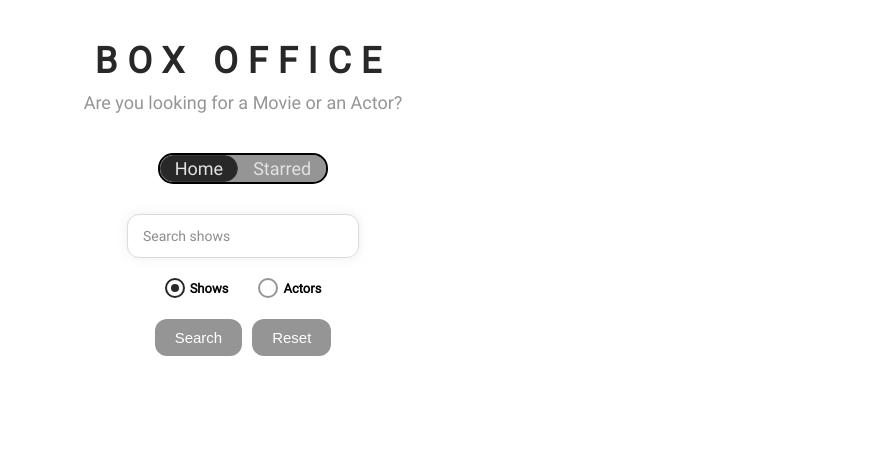
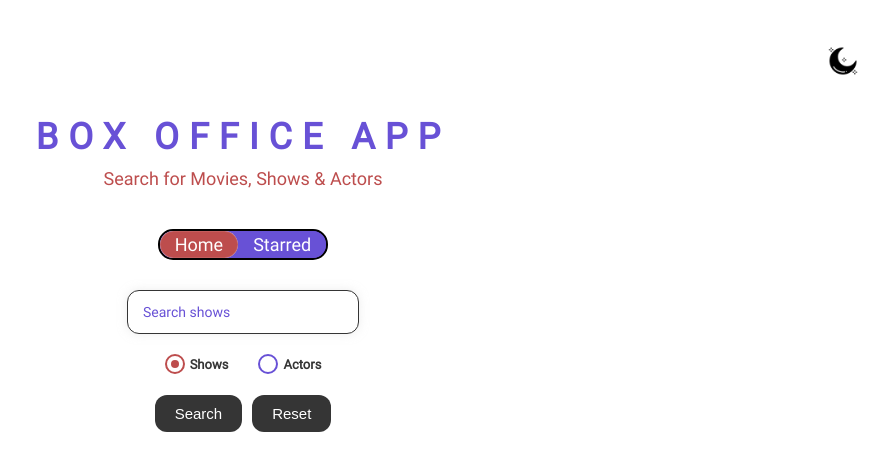
Before and after one commit to WarLord0401/BOA, a React (Create React App) app: page / in a window 1280 px wide. Shown: the top 470 px of the page, without its empty margins (397-1280 px from the left). Built offline with nearby package versions, Linux system fonts and the light colour scheme.

Commit message:
final styling

```diff
--- a/src/App.jsx
+++ b/src/App.jsx
@@ -1,18 +1,34 @@
 import { QueryClient, QueryClientProvider } from '@tanstack/react-query';
 import { HashRouter, Route, Routes } from 'react-router-dom';
+import styled from 'styled-components';
+import { useDarkMode } from './Components/common/UseDarkMode';
 import MainLayout from './Components/MainLayout';
+import { DarkModeIcon, LightModeIcon } from './Components/ThemeIcons';
 import Home from './pages/Home';
 import Show from './pages/Show';
 import Starred from './pages/Starred';
 import { GlobalTheme } from './Theme';
 
 const queryClient = new QueryClient();
+// Use the hook
 
 function App() {
+  const { isDarkMode, toggleTheme } = useDarkMode();
   return (
     <QueryClientProvider client={queryClient}>
-      <GlobalTheme>
+      <GlobalTheme isDarkMode={isDarkMode}>
         <HashRouter>
+          <div>
+            <IconsContainer>
+              <ThemeIconWrapper onClick={toggleTheme}>
+                {isDarkMode ? (
+                  <LightModeIcon toggleDarkMode={toggleTheme} />
+                ) : (
+                  <DarkModeIcon toggleLightMode={toggleTheme} />
+                )}
+              </ThemeIconWrapper>
+            </IconsContainer>
+          </div>
           <Routes>
             <Route element={<MainLayout />}>
               <Route path="/" element={<Home />} />
@@ -30,3 +46,15 @@ function App() {
 }
 
 export default App;
+
+const IconsContainer = styled.div`
+  display: flex; /* Use flexbox for layout */
+  justify-content: flex-end; /* Align items to the right */
+  margin-bottom: 10px; /* Adjust as needed */
+  margin-top: -4px;
+`;
+
+const ThemeIconWrapper = styled.div`
+  display: inline-block;
+  cursor: pointer;
+`;
--- a/src/Components/AppTitle.jsx
+++ b/src/Components/AppTitle.jsx
@@ -1,9 +1,10 @@
 import styled from 'styled-components';
+
 
 export default function AppTitle(props) {
   const {
-    title = 'Box Office',
-    subtitle = 'Are you looking for a Movie or an Actor?',
+    title = 'Box Office App',
+    subtitle = 'Search for Movies, Shows & Actors',
   } = props;
   return (
     <TitleWrapper>
@@ -17,13 +18,13 @@ const TitleWrapper = styled.div`
   text-align: center;
   margin: 0 0 40px;
   h1 {
-    color: ${({ theme }) => theme.mainColors.dark};
+    color: ${({ theme }) => theme.mainColors.grey};
     letter-spacing: 10px;
     text-transform: uppercase;
     margin: 0 0 10px;
   }
   p {
-    color: ${({ theme }) => theme.mainColors.grey};
+    color: ${({ theme }) => theme.mainColors.dark};
     margin: 0;
   }
 `;
--- a/src/Components/MainLayout.jsx
+++ b/src/Components/MainLayout.jsx
@@ -1,15 +1,27 @@
 import { Outlet } from 'react-router-dom';
+import styled from 'styled-components';
 import AppTitle from './AppTitle';
 import Navs from './Navigation';
 
 const MainLayout = () => {
   return (
-    <div>
+    <MainWrapper>
       <AppTitle />
       <Navs />
       <Outlet />
-    </div>
+    </MainWrapper>
   );
 };
 
 export default MainLayout;
+
+const MainWrapper = styled.div`
+  min-height: 100vh;
+  background-color: ${({ theme }) => theme.mainColors.background};
+  color: ${({ theme }) => theme.mainColors.per};
+  padding: 20px;
+  display: flex;
+  flex-direction: column;
+  align-items: center;
+  justify-content: flex-start;
+`;
--- /dev/null
+++ b/src/Components/MediaQuery.jsx
@@ -0,0 +1,26 @@
+import { useEffect, useState } from 'react';
+
+const useMediaQuery = query => {
+  const [matches, setMatches] = useState(window.matchMedia(query).matches);
+
+  useEffect(() => {
+    const mediaQueryList = window.matchMedia(query);
+
+    // Define the listener function
+    const listener = event => {
+      setMatches(event.matches);
+    };
+
+    // Use addEventListener instead of addListener
+    mediaQueryList.addEventListener('change', listener);
+
+    return () => {
+      // Cleanup: remove the listener on component unmount
+      mediaQueryList.removeEventListener('change', listener);
+    };
+  }, [query]);
+
+  return matches;
+};
+
+export default useMediaQuery;
--- /dev/null
+++ b/src/Components/ThemeIcons.jsx
@@ -0,0 +1,42 @@
+import styled from 'styled-components';
+import darkIcon from '../lib/dark.png';
+import lightIcon from '../lib/light.png';
+
+export const LightModeIcon = ({ toggleLightMode }) => {
+  return (
+    <IconWrapper onClick={toggleLightMode}>
+      <img
+        src={lightIcon}
+        alt="light mode"
+        style={{
+          cursor: 'pointer',
+          height: 48,
+        }}
+      />
+    </IconWrapper>
+  );
+};
+
+export const DarkModeIcon = ({ toggleDarkMode }) => {
+  return (
+    <IconWrapper onClick={toggleDarkMode}>
+      <img
+        src={darkIcon}
+        alt="dark mode"
+        style={{
+          cursor: 'pointer',
+          height: 32,
+        }}
+      />
+    </IconWrapper>
+  );
+};
+
+const IconWrapper = styled.div`
+  display: flex;
+  justify-content: center;
+  align-items: center;
+  width: 50px; /* Set the desired width for the wrapper */
+  height: 50px; /* Set the desired height for the wrapper */
+  cursor: pointer;
+`;
--- /dev/null
+++ b/src/Components/common/Hamburger.jsx
@@ -0,0 +1,111 @@
+import { useState } from 'react';
+import { useNavigate } from 'react-router-dom'; // Import useNavigate for navigation
+import styled from 'styled-components';
+
+export const Hamburger = () => {
+  const [isMenuOpen, setIsMenuOpen] = useState(false);
+  const navigate = useNavigate(); // Use the navigate hook
+
+  // Toggle the menu
+  const toggleMenu = () => {
+    setIsMenuOpen(prevState => !prevState);
+  };
+
+  // Navigation functions
+  const navigateToHome = () => {
+    navigate('/');
+    toggleMenu(); // Close the menu after navigating
+  };
+
+  const navigateBack = () => {
+    navigate(-1);
+    toggleMenu(); // Close the menu after navigating
+  };
+
+  return (
+    <>
+      {/* Hamburger Icon visible on mobile screens */}
+      <HamburgerMenu onClick={toggleMenu}>
+        <span />
+        <span />
+        <span />
+      </HamburgerMenu>
+
+      {/* Full-screen Overlay Menu for Mobile */}
+      <MenuOverlay isOpen={isMenuOpen}>
+        <MenuItems>
+          <li onClick={navigateToHome}>Home Page</li>
+          <li onClick={navigateBack}>Go Back</li>
+        </MenuItems>
+      </MenuOverlay>
+    </>
+  );
+};
+
+const HamburgerMenu = styled.div`
+  display: none; /* Initially hidden */
+  cursor: pointer;
+  width: 30px;
+  height: 30px;
+  position: relative;
+  z-index: 999;
+  margin-top: -62px;
+
+  /* Hamburger bars */
+  span {
+    background: ${({ theme }) => theme.mainColors.shade};
+    display: block;
+    width: 100%;
+    height: 4px;
+    margin: 6px 0;
+    transition: all 0.3s;
+  }
+
+  @media (max-width: 768px) {
+    display: block; /* Show hamburger on mobile screens */
+  }
+`;
+
+const MenuOverlay = styled.div`
+  height: 100%;
+  width: ${({ isOpen }) => (isOpen ? '250px' : '0')}; /* Toggle open/close */
+  position: fixed;
+  z-index: 998;
+  top: 0;
+  left: 0;
+  background-color: ${({ theme }) => `${theme.mainColors.shade}98`};
+
+  overflow-x: hidden;
+  transition: width 0.3s ease-in-out; /* Slide transition */
+  display: flex;
+  justify-content: center;
+  align-items: center;
+
+  @media (min-width: 769px) {
+    display: none; /* Hide overlay on desktop screens */
+  }
+`;
+
+const MenuItems = styled.ul`
+  list-style: none;
+  text-align: center;
+  padding: 0;
+  margin: 0;
+
+  li {
+    color: ${({ theme }) => theme.mainColors.light};
+    font-size: 25px;
+    font-weight: 800;
+    padding: 20px 0;
+    cursor: pointer;
+
+    &:hover {
+      color: ${({ theme }) => theme.mainColors.dark};
+    }
+  }
+
+  @media (prefers-color-scheme: dark) {
+    /* Darker background for dark mode */
+    color: #fff; /* Ensure text is visible in dark mode */
+  }
+`;
--- a/src/Components/common/TextCenter.jsx
+++ b/src/Components/common/TextCenter.jsx
@@ -2,4 +2,5 @@ import styled from 'styled-components';
 
 export const TextCenter = styled.div`
   text-align: center;
+  color: ${({ theme }) => theme.mainColors.dark};
 `;
--- /dev/null
+++ b/src/Components/common/UseDarkMode.jsx
@@ -0,0 +1,23 @@
+import { useEffect, useState } from 'react';
+
+export const useDarkMode = () => {
+  const [isDarkMode, setIsDarkMode] = useState(false);
+
+  // Toggle the theme between dark and light mode
+  const toggleTheme = () => setIsDarkMode(prev => !prev);
+
+  // Check if dark mode was previously saved in localStorage
+  useEffect(() => {
+    const savedMode = localStorage.getItem('darkMode');
+    if (savedMode) {
+      setIsDarkMode(JSON.parse(savedMode));
+    }
+  }, []);
+
+  // Save the current dark mode state to localStorage
+  useEffect(() => {
+    localStorage.setItem('darkMode', JSON.stringify(isDarkMode));
+  }, [isDarkMode]);
+
+  return { isDarkMode, toggleTheme };
+};
--- a/src/Components/searchForm.jsx
+++ b/src/Components/searchForm.jsx
@@ -46,7 +46,7 @@ const SearchForm = ({ onSearch, onReset }) => {
   };
 
   return (
-    <form onSubmit={onSubmit}>
+    <Form onSubmit={onSubmit}>
       <SearchInput
         type="text"
         placeholder={`Search ${searchOption}`}
@@ -78,11 +78,17 @@ const SearchForm = ({ onSearch, onReset }) => {
           Reset
         </button>
       </ButtonsWrapper>
-    </form>
+    </Form>
   );
 };
 
 export default SearchForm;
+
+const Form = styled.form`
+  display: flex;
+  flex-direction: column;
+  align-items: center;
+`;
 
 const SearchInput = styled.input`
   display: block;
@@ -91,14 +97,15 @@ const SearchInput = styled.input`
   margin: auto;
   outline: none;
   padding: 13px 15px;
-  border: 1px solid #dbdbdb;
+  border: 1px solid ${({ theme }) => theme.mainColors.shade};
   box-shadow: 0px 0px 10px 0px rgba(219, 219, 219, 0.5);
   font-size: 14px;
   border-radius: 12px;
-  color: #8d8d8d;
+  color: ${({ theme }) => theme.mainColors.grey};
+
   &::placeholder {
     font-weight: 300;
-    color: #8d8d8d;
+    color: ${({ theme }) => theme.mainColors.grey};
   }
 `;
 
@@ -106,31 +113,36 @@ const RadiosWrapper = styled.div`
   display: flex;
   justify-content: center;
   margin: 20px 0;
+
   label {
     margin: 0 15px;
+    color: ${({ theme }) =>
+      theme.mainColors.shade}; /* Change color based on theme */
   }
 `;
 
-const ButtonsWrapper = styled.div`
+export const ButtonsWrapper = styled.div`
   display: flex;
   justify-content: center;
   gap: 10px;
 
   button {
-    color: #fff;
-    background-color: ${({ theme }) => theme.mainColors.grey};
+    color: ${({ theme }) => theme.mainColors.light};
+    background-color: ${({ theme }) => theme.mainColors.shade};
     padding: 10px 20px;
     font-size: 15px;
     border: none;
     outline: none;
     border-radius: 12px;
+
     &:hover {
       cursor: pointer;
-      background-color: ${({ theme }) => theme.mainColors.dark};
+      background-color: ${({ theme }) => theme.mainColors.grey};
     }
+
     &:active {
-      background-color: ${({ theme }) => theme.mainColors.light};
-      color: ${({ theme }) => theme.mainColors.dark};
+      background-color: ${({ theme }) => theme.mainColors.shade};
+      color: ${({ theme }) => theme.mainColors.grey};
     }
   }
 `;
--- a/src/Theme.jsx
+++ b/src/Theme.jsx
@@ -1,27 +1,45 @@
 import { ThemeProvider, createGlobalStyle } from 'styled-components';
 
-const theme = {
+const lightTheme = {
   fontFamily: 'Roboto, sans-serif',
   mainColors: {
-    blue: '#2400ff',
-    grey: '#959595',
-    dark: '#282828',
-    light: '#e2e2e2',
+    per: '#294939',
+    grey: '#6851d6',
+    dark: '#bd4d4d',
+    light: '#ffffff',
+    shade: '#353535',
+    background: '#ffffff',
+  },
+};
+
+const darkTheme = {
+  fontFamily: 'Roboto, sans-serif',
+  mainColors: {
+    per: '#adf4d3',
+    grey: '#bd4d4d',
+    dark: '#6851d6',
+    light: '#353535',
+    shade: '#ffffff',
+    background: '#121212',
   },
 };
 
 const GlobalStyles = createGlobalStyle`
-    body{
+  body {
     font-family: ${({ theme }) => theme.fontFamily};
     font-size: 18px;
     margin: 0;
     padding-top: 40px;
     padding-left: 15px;
     padding-right: 15px;
+    background-color: ${({ theme }) => theme.mainColors.background}; // Set background color based on theme
+    color: ${({ theme }) => theme.mainColors.color}; // Set text color based on theme
   }
 `;
 
-export const GlobalTheme = ({ children }) => {
+export const GlobalTheme = ({ children, isDarkMode }) => {
+  const theme = isDarkMode ? darkTheme : lightTheme; // Toggle between light and dark themes
+
   return (
     <ThemeProvider theme={theme}>
       <GlobalStyles />
```
Also changed, not shown: src/Components/shows/showCard.jsx (+35 -15 lines), src/pages/Show.jsx (+24 -15 lines), src/lib/dark.png (added), src/lib/light.png (added). Lines whose indentation alone changed are shown as unchanged.
